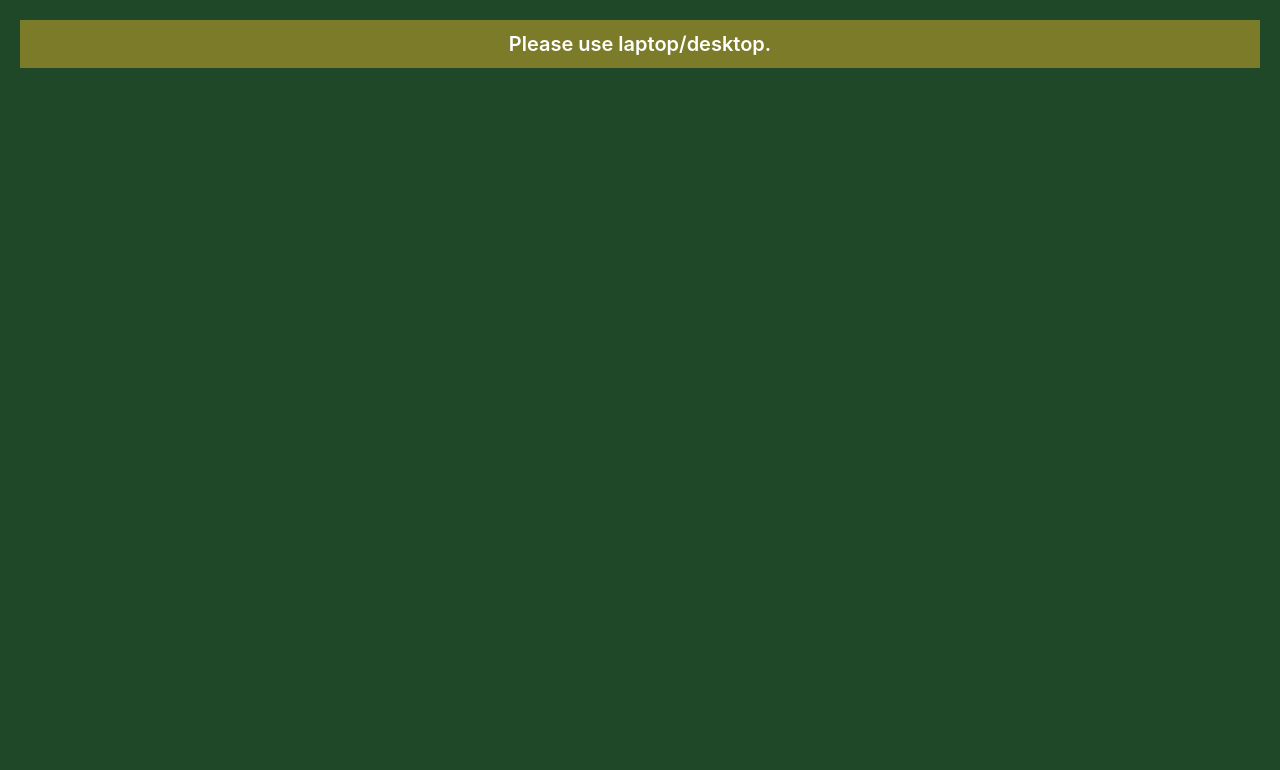
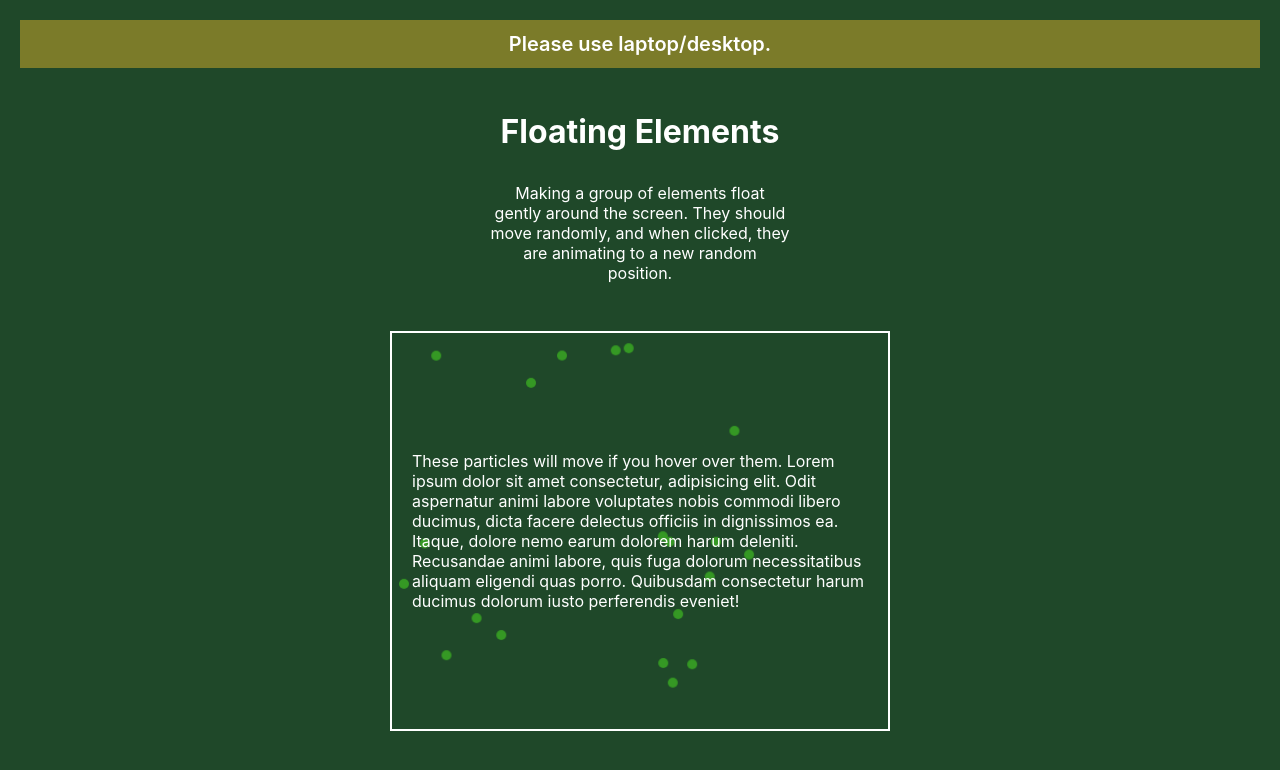
Before and after one commit to ykji/cool-animations, a React (Create React App) app: page /floating-elements in a window 1280 px wide. Shown: the top 770 px of the page. Built offline with nearby package versions, Linux system fonts and the light colour scheme.

Commit message:
feat(animations): add floating elements animation

```diff
--- a/src/App.js
+++ b/src/App.js
@@ -9,6 +9,7 @@ import BouncingBall from "./components/bouncing-ball/BouncingBall";
 import HamburgerMenu from "./components/hamburger-menu/HamburgerMenu";
 import AnimatedButton from "./components/animated-button/AnimatedButton";
 import ImageZoomEffect from "./components/image-zoom-effect/ImageZoomEffect";
+import FloatingElements from "./components/floating-elements/FloatingElements";
 
 function App() {
   return (
@@ -26,6 +27,7 @@ function App() {
           <Route path="text-typing" element={<TextTyping />} />
           <Route path="hamburger-menu" element={<HamburgerMenu />} />
           <Route path="image-zoom-effect" element={<ImageZoomEffect />} />
+          <Route path="floating-elements" element={<FloatingElements />} />
         </Routes>
       </BrowserRouter>
     </>
--- a/src/components/Home.jsx
+++ b/src/components/Home.jsx
@@ -8,10 +8,11 @@ const Home = () => {
     { id: 3, path: "slide-in-on-scroll", title: "Slide-in on scroll" },
     { id: 4, path: "animated-button", title: "Animated Button" },
     { id: 5, path: "modal-popup", title: "Modal popup" },
+    { id: 9, path: "floating-elements", title: "Floating elements" },
     { id: 6, path: "bouncing-ball", title: "Bouncing Ball" },
     { id: 7, path: "text-typing", title: "Text typing" },
     { id: 8, path: "hamburger-menu", title: "Hamburger menu" },
-    { id: 8, path: "image-zoom-effect", title: "Image zoom effect" },
+    { id: 10, path: "image-zoom-effect", title: "Image zoom effect" },
   ];
 
   return (
--- a/src/components/card-flip/CardFlip.jsx
+++ b/src/components/card-flip/CardFlip.jsx
@@ -11,7 +11,6 @@ import AnimationDetails from "../AnimationDetails";
 const CardFlip = () => {
   return (
     <div className="container">
-      {/* <h1>Card Flip</h1> */}
       <AnimationDetails
         name="Card Flip"
         desc="A card element that flips horizontally when hovered, revealing the backside of the card. Adding a smooth transition to make the flip animation look elegant."
--- /dev/null
+++ b/src/components/floating-elements/FloatingElements.jsx
@@ -0,0 +1,87 @@
+import "./index.css";
+import AnimationDetails from "../AnimationDetails";
+import { useEffect, useState } from "react";
+
+const App = () => {
+  return (
+    <div className="container">
+      <AnimationDetails
+        name="Floating Elements"
+        desc="Making a group of elements float gently around the screen. They should move randomly, and when clicked, they are animating to a new random position."
+      />
+      <FloatingElements />
+    </div>
+  );
+};
+
+const FloatingElements = () => {
+  const [elements, setElements] = useState([]);
+  const boxWidth = 500;
+  const boxHeight = 400;
+
+  const getRandomPosition = () => ({
+    x: Math.random() * (boxWidth - 50),
+    y: Math.random() * (boxHeight - 50),
+  });
+
+  const handleElementClick = (index) => {
+    setElements((prevElements) => {
+      const newElements = [...prevElements];
+      newElements[index].position = getRandomPosition();
+      return newElements;
+    });
+  };
+
+  const updatePositions = () => {
+    setElements((prevElements) => {
+      const updatedElements = prevElements.map((element) => {
+        const dx = Math.random() * 40 - 20;
+        const dy = Math.random() * 40 - 20;
+
+        const newX = Math.min(700 - 10, Math.max(0, element.position.x + dx));
+        const newY = Math.min(700 - 10, Math.max(0, element.position.y + dy));
+
+        return { ...element, position: { x: newX, y: newY } };
+      });
+
+      return updatedElements;
+    });
+  };
+
+  useEffect(() => {
+    const initialElements = Array.from({ length: 20 }, () => ({
+      position: getRandomPosition(),
+    }));
+    setElements(initialElements);
+
+    const interval = setInterval(updatePositions, 200);
+
+    return () => clearInterval(interval);
+  }, []);
+
+  return (
+    <div className="wrapper">
+      <p style={{ zIndex: 100 }}>
+        These particles will move if you hover over them. Lorem ipsum dolor sit
+        amet consectetur, adipisicing elit. Odit aspernatur animi labore
+        voluptates nobis commodi libero ducimus, dicta facere delectus officiis
+        in dignissimos ea. Itaque, dolore nemo earum dolorem harum deleniti.
+        Recusandae animi labore, quis fuga dolorum necessitatibus aliquam
+        eligendi quas porro. Quibusdam consectetur harum ducimus dolorum iusto
+        perferendis eveniet!
+      </p>
+      {elements.map((element, index) => (
+        <div
+          key={index}
+          className="element"
+          style={{
+            transform: `translate(${element.position.x}px, ${element.position.y}px)`,
+          }}
+          onMouseOver={() => handleElementClick(index)}
+        />
+      ))}
+    </div>
+  );
+};
+
+export default App;
--- /dev/null
+++ b/src/components/floating-elements/index.css
@@ -0,0 +1,27 @@
+.container {
+  gap: 16px;
+  display: flex;
+  flex-direction: column;
+}
+
+.wrapper {
+  width: 500px;
+  display: flex;
+  height: 400px;
+  padding: 20px;
+  position: relative;
+  align-items: center;
+  justify-content: center;
+  border: 2px solid white;
+}
+
+.element {
+  top: 0;
+  left: 0;
+  width: 10px;
+  height: 10px;
+  position: absolute;
+  border-radius: 50%;
+  background-color: rgb(53, 152, 36);
+  transition: transform 0.5s ease-in-out;
+}
```
